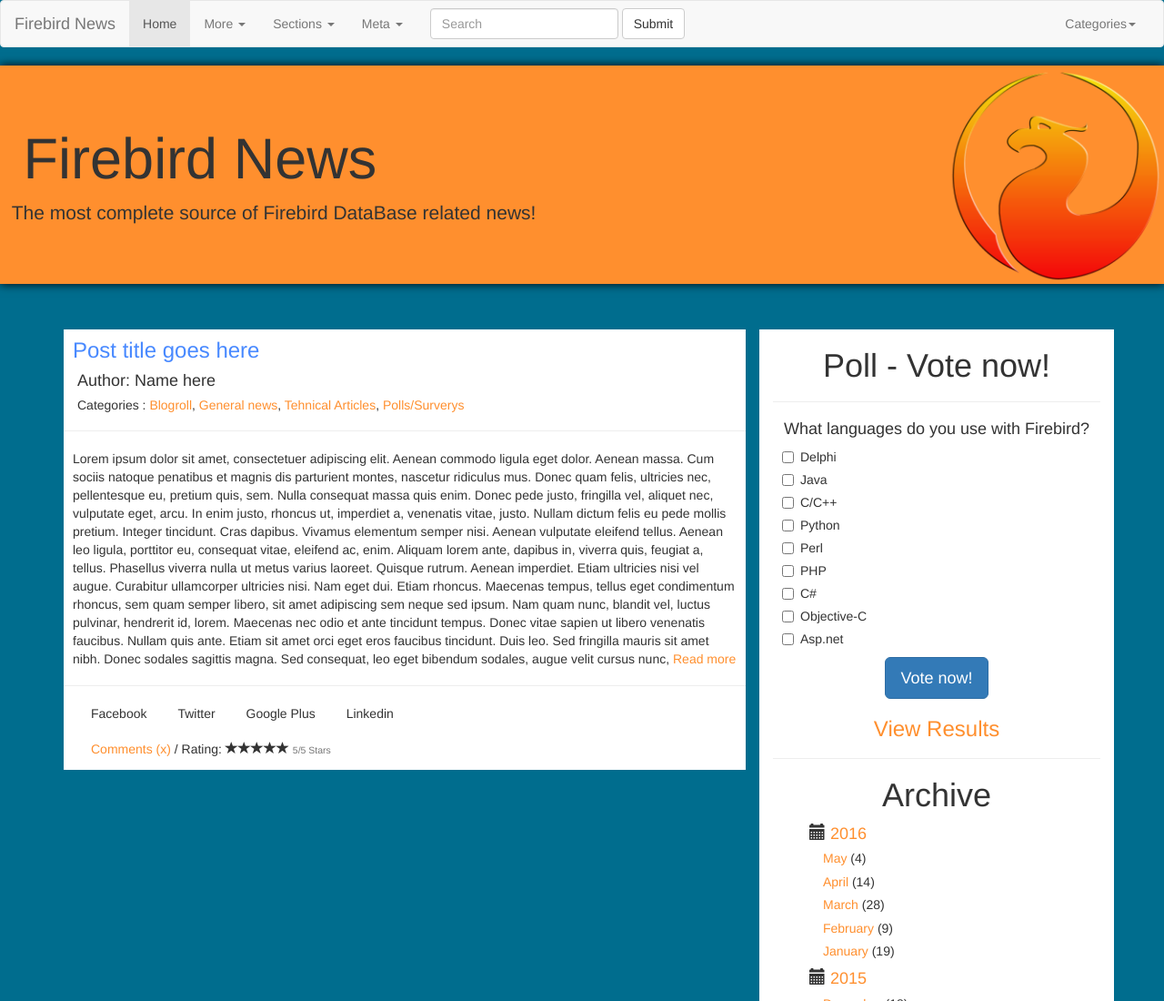
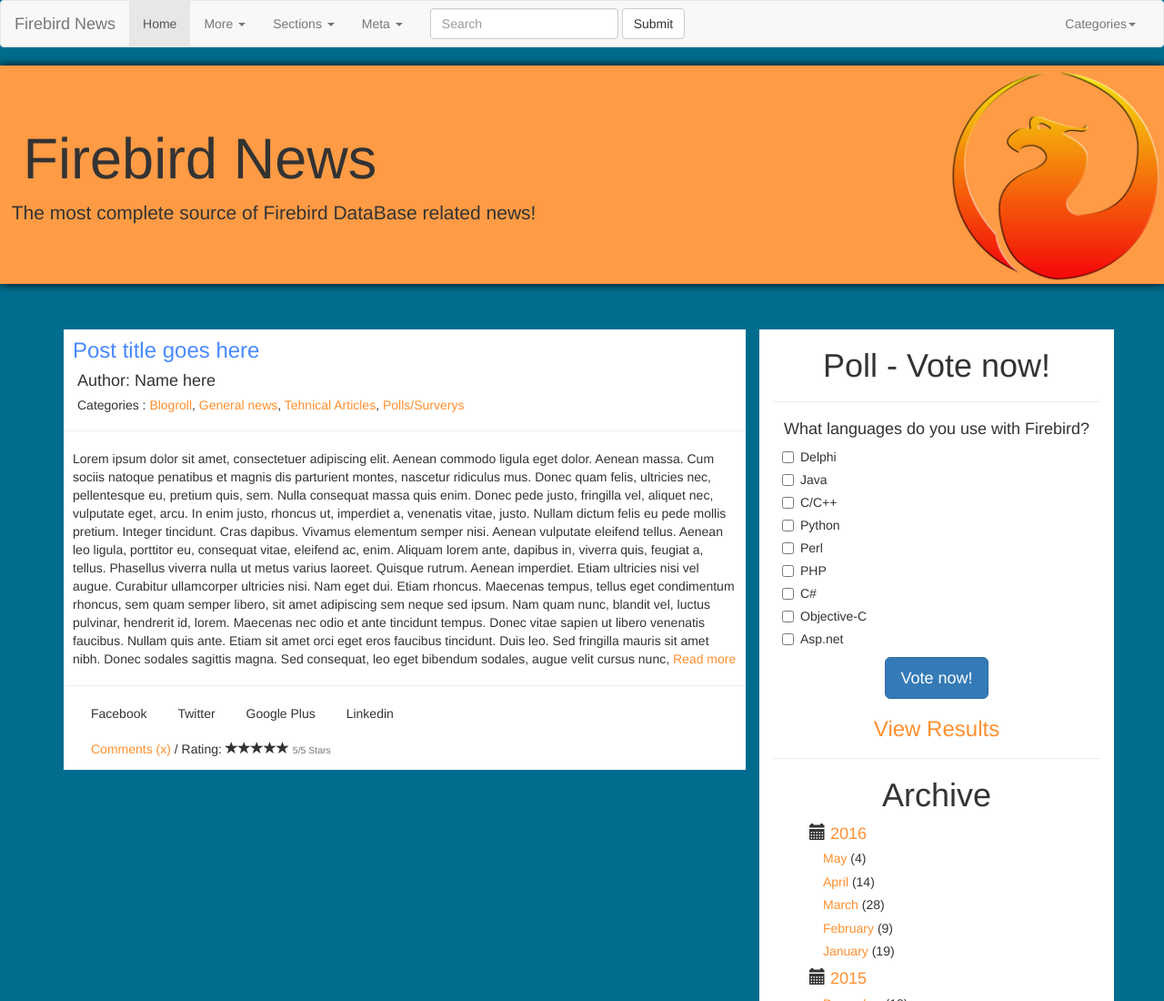
Before and after one commit to akyllax/firebirdnews, a plain HTML site: page index.html in a window 1280 px wide. Shown: the top 1100 px of the page at 91% size. Drawn offline with Linux system fonts and the light colour scheme.

Commit message:
-Changed header color

```diff
--- a/css/style.css
+++ b/css/style.css
@@ -26,7 +26,7 @@
     background-repeat: no-repeat;
     background-size: contain;
     background-position: right;
-    background-color: #FF8F2E;
+    background-color: #FF9B45;
     box-shadow: 0 0 10px black;;
 }
 
```
